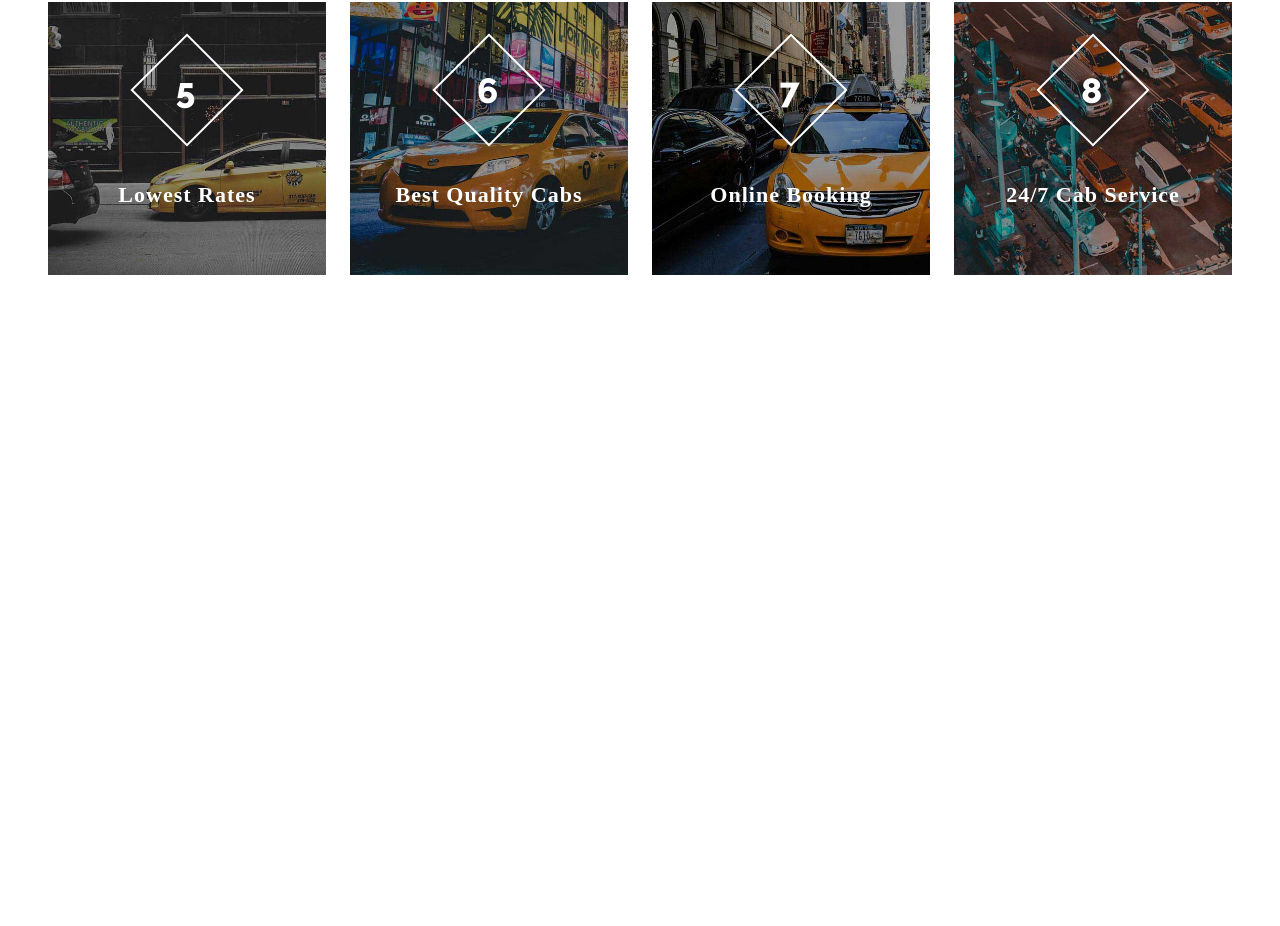
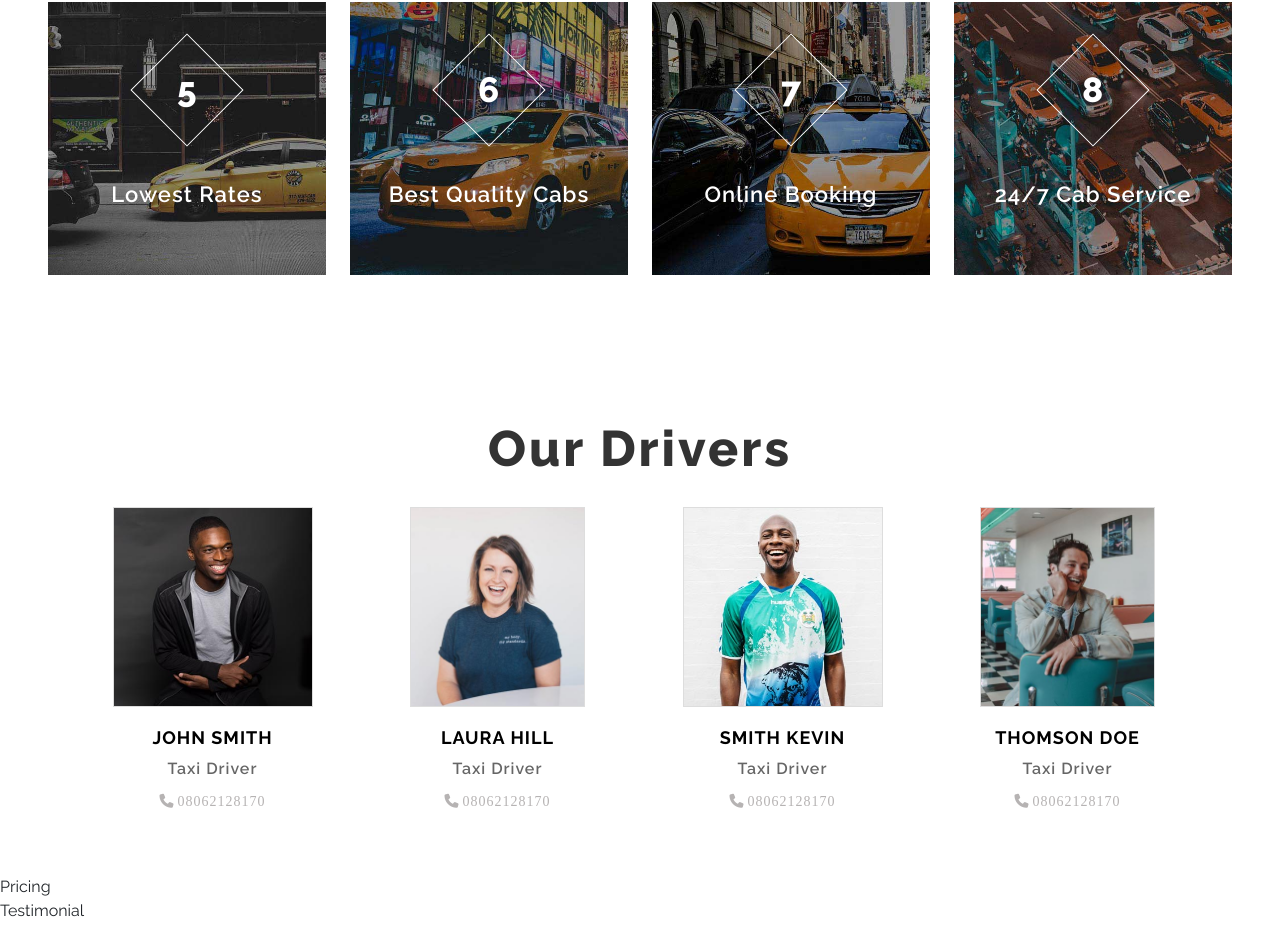
Before and after one commit to Cyber9jaDev/Car-Booking-System, a React (Vite) app in the folder client/: page / in a window 1280 px wide. Shown: the part 1865-2791 px from the top of the page. Before the commit the page ends 2236 px from the top, so only its background shows below. Built offline with nearby package versions, Linux system fonts and the light colour scheme.

Commit message:
updated team

```diff
--- a/client/src/App.tsx
+++ b/client/src/App.tsx
@@ -2,16 +2,23 @@ import Banner from "./components/users/Banner";
 import TopNav from "./components/users/TopNav";
 import Welcome from "./components/users/Welcome";
 import Why from "./components/users/Why";
-
+import Team from "./components/users/Team";
+import Pricing from "./components/users/Pricing";
+import Testimonial from "./components/users/Testimonial";
+import Footer from "./components/users/Footer";
 
 function App() {
 
   return (
     <>
-    <TopNav />
-    <Banner />
-    <Welcome />
-    <Why />
+      <TopNav />
+      <Banner />
+      <Welcome />
+      <Why />
+      <Team />
+      <Pricing />
+      <Testimonial />
+      <Footer />
     </>
   )
 }
--- /dev/null
+++ b/client/src/components/users/Footer.tsx
@@ -0,0 +1,9 @@
+import '../../sass/footer.scss';
+
+const Footer = () => {
+  return (
+    <div>Footer</div>
+  )
+}
+
+export default Footer
--- /dev/null
+++ b/client/src/components/users/Pricing.tsx
@@ -0,0 +1,9 @@
+import '../../sass/pricing.scss';
+
+const Pricing = () => {
+  return (
+    <section>Pricing</section>
+  )
+}
+
+export default Pricing
--- /dev/null
+++ b/client/src/components/users/Team.tsx
@@ -0,0 +1,63 @@
+import '../../sass/team.scss';
+import img1 from '../../assets/team1.jpg';
+import img2 from '../../assets/team2.jpg';
+import img3 from '../../assets/team3.jpg';
+import img4 from '../../assets/team4.jpg';
+
+const Team = () => {
+  return (
+    <section id='team'>
+      <div className="container py-lg-5 py-3">
+
+        <header>
+          <h4 className="text-capitalize text-center">Our Drivers</h4>
+        </header>
+
+        <div className="row text-center">
+          <figure className="col-lg-3 col-md-4 col-sm-6 col-6">
+            <div className="team-effect">
+              <img src={img1} alt="img" className="img-fluid"/>
+            </div>
+            <figcaption>
+              <h4>John Smith</h4>
+              <p className="my-2">Taxi Driver</p>
+              <a href='tel:08062128170'><i className="fas fa-phone" aria-hidden="true"></i>08062128170</a>
+            </figcaption>
+          </figure>
+          <figure className="col-lg-3 col-md-4 col-sm-6 col-6">
+            <div className="team-effect">
+              <img src={img2} alt="img" className="img-fluid" />
+            </div>
+            <figcaption>
+              <h4>Laura Hill</h4>
+              <p className="my-2">Taxi Driver</p>
+              <a href='tel:08062128170'><i className="fas fa-phone" aria-hidden="true"></i>08062128170</a>
+            </figcaption>
+          </figure>
+          <figure className="col-lg-3 col-md-4 col-sm-6 col-6">
+            <div className="team-effect">
+              <img src={img3} alt="img" className="img-fluid" />
+            </div>
+            <figcaption>
+              <h4>Smith Kevin</h4>
+              <p className="my-2">Taxi Driver</p>
+              <a href='tel:08062128170'><i className="fas fa-phone" aria-hidden="true"></i>08062128170</a>
+            </figcaption>
+          </figure>
+          <figure className="col-lg-3 col-md-4 col-sm-6 col-6">
+            <div className="team-effect">
+              <img src={img4} alt="img" className="img-fluid" />
+            </div>
+            <figcaption>
+              <h4>Thomson Doe</h4>
+              <p className="my-2">Taxi Driver</p>
+              <a href='tel:08062128170'><i className="fas fa-phone" aria-hidden="true"></i>08062128170</a>
+            </figcaption>
+          </figure>
+        </div>
+      </div>
+    </section>
+  )
+}
+
+export default Team;
--- /dev/null
+++ b/client/src/components/users/Testimonial.tsx
@@ -0,0 +1,9 @@
+import '../../sass/testimonial.scss'
+
+const Testimonial = () => {
+  return (
+    <div>Testimonial</div>
+  )
+}
+
+export default Testimonial
--- /dev/null
+++ b/client/src/sass/team.scss
@@ -0,0 +1,81 @@
+#team{
+
+  header > h4{
+    font-size: 50px;
+    font-weight: 800;
+    letter-spacing: 3px;
+    color: #333;
+  }
+
+  figure{
+    height: 300px;
+    margin: 20px 0;
+  }
+
+  .team-effect{
+    width: 100%;
+    height: 200px;
+    max-height: 200px;
+    display: flex;
+    align-items: center;
+    justify-content: center;
+  }
+
+  figure img{
+    height: 100%;
+    height: 200px;
+    max-height: 200px;
+    max-width: 100%;
+    object-fit: cover;
+    border: 1px solid #ddd;
+  }
+
+  figcaption > h4 {
+    margin-top: 20px;
+    color: #000;
+    font-size: 18px;
+    letter-spacing: 1px;
+    font-weight: 700;
+    text-transform: uppercase;
+  }
+
+  figcaption > p{
+    font-size: 16px;
+    color: #666;
+    font-weight: 600;
+    letter-spacing: 1px;
+  }
+
+  figcaption > a{
+    text-decoration: none;
+    color: #b6b3b3;
+    font-size: 14px;
+    font-weight: 500;
+    font-family: initial;
+    letter-spacing: 1px;
+
+    & > i{
+      margin-right: 3px;
+    }
+  }
+
+  @media screen and (max-width: 768px){
+    header > h4{
+      font-size: 38px;
+    }
+
+    figcaption > a{
+      font-size: 13px;
+    }
+  }
+
+  @media screen and (max-width: 480px){
+    header > h4{
+      font-size: 32px;
+    }
+
+    figcaption > a{
+      font-size: 13px;
+    }
+  }
+}
--- a/client/src/sass/why.scss
+++ b/client/src/sass/why.scss
@@ -80,21 +80,21 @@
     text-align: center;
     width: 80px;
     height: 80px;
-      line-height: 80px;
-      border: 2px solid #fff;
+    border: 1px solid #fff;
+    display: flex;
+    align-items: center;
+    justify-content: center;
     transform: rotate(45deg);
   }
 
   h4 span{
     transform: rotate(-45deg);
-    display: block;
   }
 
-  p {
+  p{
       font-size: 22px;
       font-weight: 600;
       color: #fff;
       letter-spacing: 1px;
-      font-family: initial;
   }
 }
```
Also changed, not shown: client/src/sass/footer.scss (added), client/src/sass/pricing.scss (added), client/src/sass/testimonial.scss (added). Lines whose indentation alone changed are shown as unchanged.
